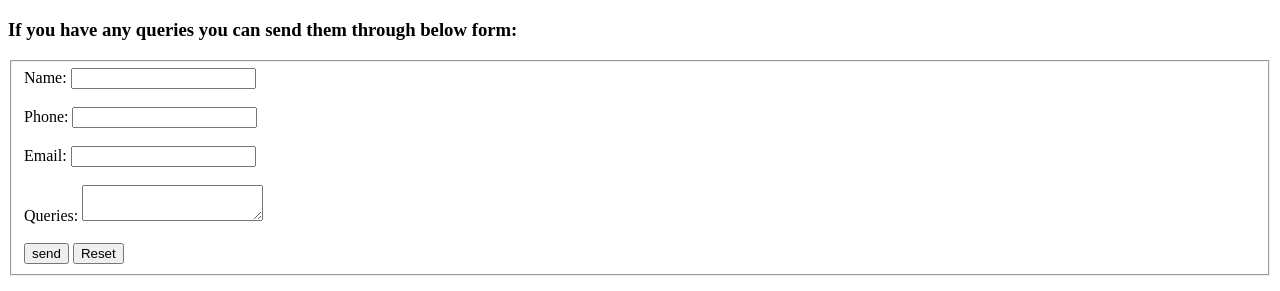
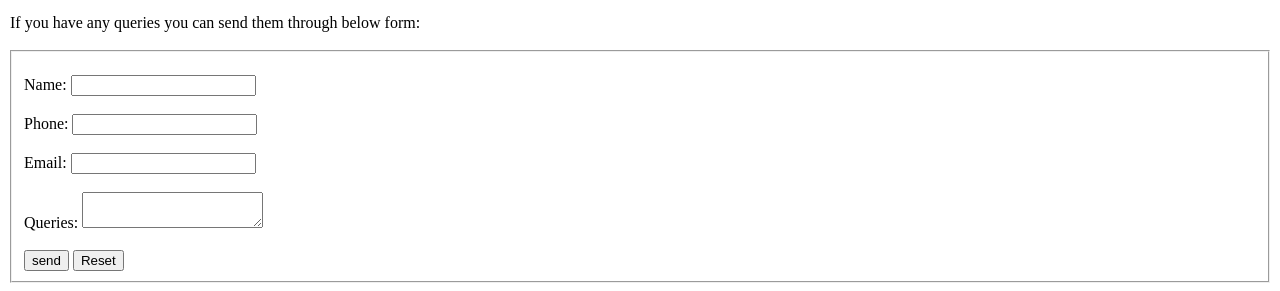
Before and after one commit to kiranchg2185-wq/python-fullstack, a plain HTML site: page portfolio/contact.html in a window 1280 px wide. Shown: the part 798-1089 px from the top of the page. Drawn offline with Linux system fonts and the light colour scheme.

Commit message:
updated legend and fieldset tags

```diff
--- a/portfolio/contact.html
+++ b/portfolio/contact.html
@@ -25,10 +25,10 @@
 
 <i class="fa-brands fa-linkedin-in"></i>: <a href="" target="_blank">www.linkedin.com/in/kiran-chougule-a9a39170</a>
     </pre>
-
-    <h3>If you have any queries you can send them through below form: </h3>
-
+    <legend>If you have any queries you can send them through below form:</legend>
+    <br>
     <fieldset>
+        <br>
         <form method="post">
         <label for="name">Name:</label>
         <input type="text"> <br>
```
